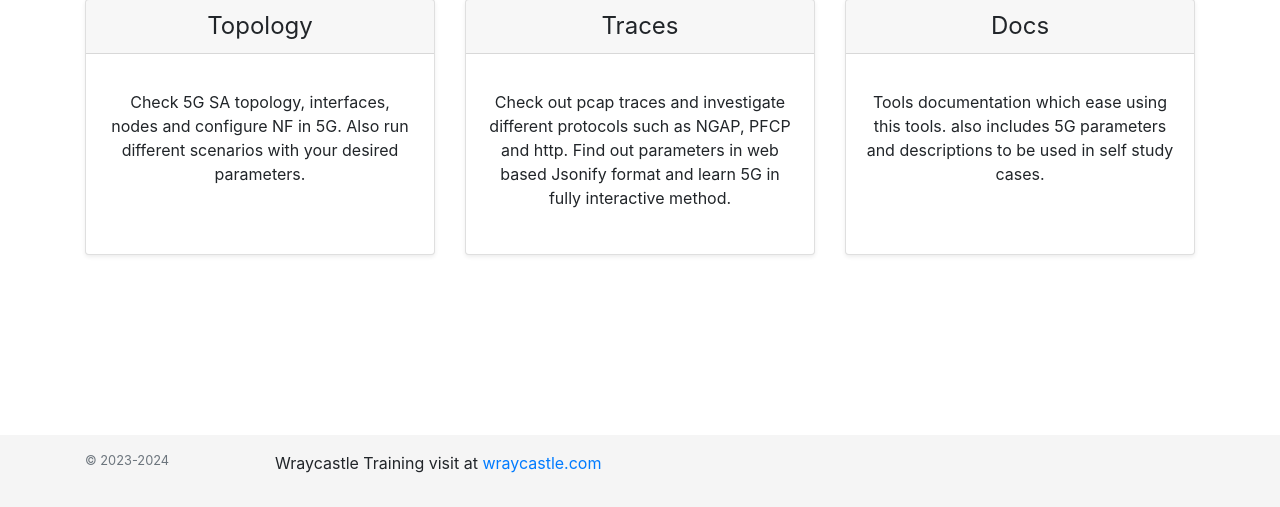
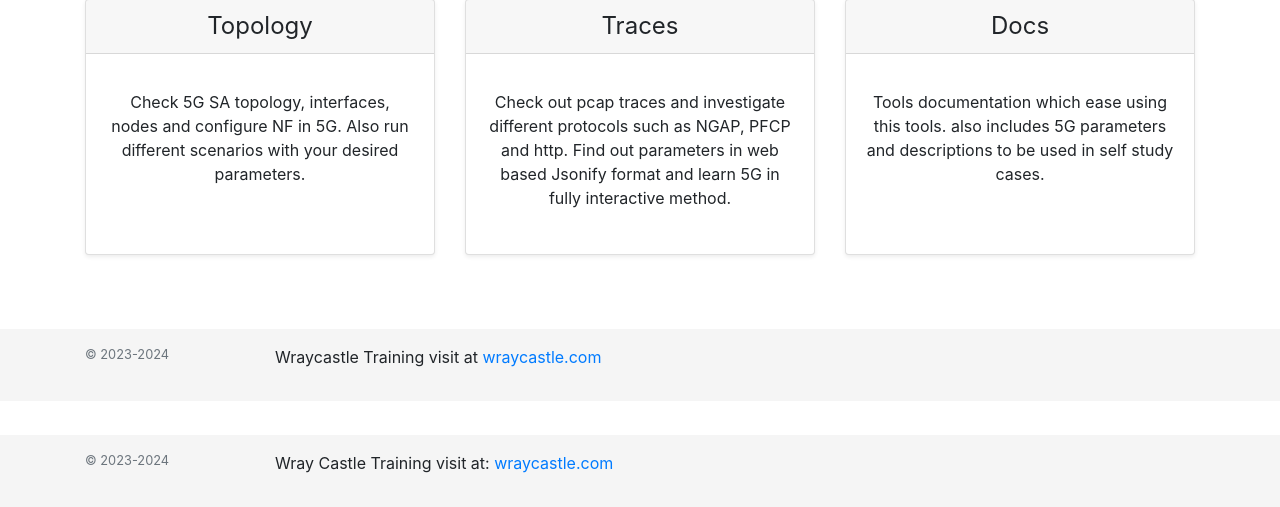
Before and after one commit to MaziarShoaie71/5GBP_Wraycastle, a Django app: page / in a window 1280 px wide. Shown: the part 293-800 px from the top of the page. Run offline with Django 3.2, Linux system fonts and the light colour scheme; a user stored in the database is signed in; some libraries are stand-ins or nearby versions.

Commit message:
Update base.html

```diff
--- a/fiveGbp/templates/base.html
+++ b/fiveGbp/templates/base.html
@@ -43,6 +43,17 @@
   };
 </script>
 {% block javascript %}{% endblock %}
-
+<footer class="footer mt-auto py-3">
+  <div class="container">
+    <div class="row">
+      <div class="col-sm-2">
+        <small class="d-block mb-3 text-muted">&copy; 2023-2024</small>
+      </div>
+      <div class="col-sm-10">
+        <p>Wray Castle Training visit at: <a href="https://www.wraycastle.com/">wraycastle.com</a></p>
+      </div>
+    </div>
+  </div>
+</footer>
 </body>
 </html>
```
